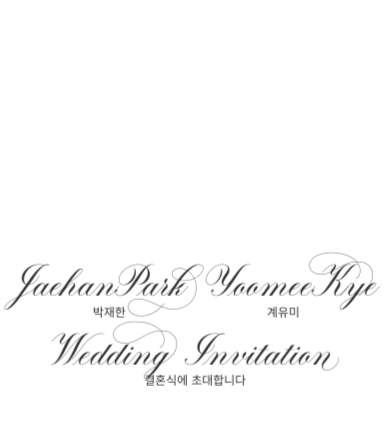
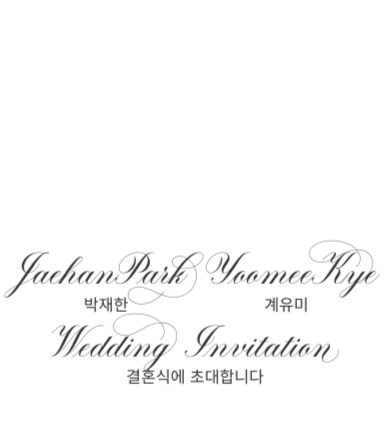
Before and after one commit to WallistoJH/invitation, a PHP site: page /index.html in a window 390 px wide. Shown: the part 383-808 px from the top of the page. Run offline with PHP 8.4, Linux system fonts and the light colour scheme; some libraries are stand-ins or nearby versions; some web fonts are replaced.

Commit message:
인트로 콘텐츠 영역 수정 완료

```diff
--- a/css/guide.css
+++ b/css/guide.css
@@ -17,7 +17,7 @@
     font-weight: 600;
     font-style: normal;
 }
-
+p,h1,h2,h3,h4,h5,h6 { margin: 0; }
 body {
     font-family: 'Eulyoo1945', sans-serif;
     font-weight: 400;
@@ -26,10 +26,6 @@ body {
     text-align: center;
 }
 
-.title-en {
-    font-family: 'Brachetto', sans-serif;
-    font-weight: 400;
-}
 
 .dis-block { display: block; }
 .dis-inline-block { display: inline-block; }
@@ -40,6 +36,14 @@ body {
 .mr-0 { margin: 0; }
 
 
-.body-kr { font-size: 16px; line-height: 26px; }
-.body2-kr { font-size: 14px; line-height: 21px; }
-.font-0 { font-size: 0; line-height: 0; }
+.title-en {
+    font-family: 'Brachetto', sans-serif;
+    font-weight: 400;
+    font-size: 40px;
+    line-height: 40px;
+    margin: 16px 0 20px;
+
+}
+.body-kr { font-size: 16px; line-height: 28px; letter-spacing: -.8px; word-spacing: -1px; }
+.body2-kr { font-size: 14px; line-height: 21px; letter-spacing: -.8px; word-spacing: -1px; }
+.font-0 { font-size: 0; line-height: 0; letter-spacing: 0; word-spacing: 0; }
--- a/css/inv.css
+++ b/css/inv.css
@@ -23,17 +23,43 @@
 #introTitle .intro-kr { margin-top: .65vw; }
 #introTitle .left-top .intro-kr { margin-left: 4.5vw; }
 #introTitle .right-top .intro-kr { margin-left: -4.5vw; }
-
-
 /* 타이포그래피 */
-.intro-en { font-size: 8vw; line-height: 8vw; }
+.intro-en { font-family: 'Brachetto', sans-serif; font-size: 8vw; line-height: 8vw; font-weight: 400; }
 .intro-kr { font-size: 2.65vw; line-height: 2.65vw; font-weight: 400;}
-
 @media screen and (max-width: 767px) {
-    #introTitle { transform: scale(1.15);}
+    #introTitle { transform: scale(1.15); }
+    #introTitle .top { margin-top: -32px; }
+    #introTitle .left-top .intro-kr { margin-left: 12px; }
+    #introTitle .right-top .intro-kr { margin-left: -12px; }
+    .intro-kr { font-size: 14px; line-height: 14px; font-weight: 400;}
 }
 
 /* 2. 텍스트 타이틀 */
 #introContent {
     margin-top: 100vh;
 }
+#introContent .content {
+    width: calc(100% - 32px);
+    max-width: 480px;
+    padding: 32px 24px;
+    margin: 0 auto;
+    overflow: hidden;
+    background: rgba(231,231,231,.4);
+    box-sizing: border-box;
+    border-radius: 12px;
+    backdrop-filter: blur(12px);
+}
+#introContent .content .content-title .title-en { white-space: nowrap; }
+#introContent .content .content-title .body-kr {
+    text-align: justify;
+    letter-spacing: -0.3px;
+    word-spacing: -2px;
+    text-align-last: center;
+}
+#introContent .content .content-title .body-kr span { font-size: 12px; position: relative; top: -2px; }
+/* 콘텐츠 바디 */
+#introContent .content .content-body .top { margin: 32px 0 32px; }
+#introContent .content .content-body .top .title-en { margin: 0; font-size: 28px; line-height: 24px; position: relative; top: 2px;}
+@media screen and (max-width: 767px) {
+    #introContent .content { padding: 32px 20px; }
+}
--- a/index.html
+++ b/index.html
@@ -83,26 +83,53 @@
 <section id="introTitle" class="font-0">
     <article class="dis-block flu font-0 top">
         <article class="dis-inline-block left-top">
-            <h4 class="intro-en title-en mr-0">JaehanPark</h4>
+            <h4 class="intro-en mr-0">JaehanPark</h4>
             <h6 class="intro-kr mr-0">박재한</h6>
         </article>
         <article class="dis-inline-block right-top">
-            <h4 class="intro-en title-en mr-0">YoomeeK<span style="font-feature-settings: 'ss04' on;">y</span>e</h4>
+            <h4 class="intro-en mr-0">YoomeeK<span style="font-feature-settings: 'ss04' on;">y</span>e</h4>
             <h6 class="intro-kr mr-0">계유미</h6>
         </article>
     </article>
     <article class="dis-block flu font-0 bottom">
-        <h4 class="intro-en title-en mr-0">Wedding Invitation</h4>
+        <h4 class="intro-en mr-0">Wedding Invitation</h4>
         <h6 class="intro-kr mr-0">결혼식에 초대합니다</h6>
     </article>
 </section>
 
 <section id="introContent">
     <article class="content">
-        <p class="body-kr">
-            박수와 축복 속에서 새로운 시작을 맞이합니다. ✿ 재미있고 행복한 날들을 함께 만들어 가려 합니다. ✿ 한결같이 서로를 아끼고 사랑하며 걸어가겠습니다. ✿ 계절이 바뀌어도 변함없는 마음으로 서겠습니다. ✿ 유난히 따뜻할 그날, 여러분과 함께하고 싶습니다. ✿ 미래로 내딛는 첫걸음에 소중한 발걸음을 부탁드립니다.
-        </p>
+        <!-- 콘텐츠 타이틀 -->
+        <aside class="content-title">
+            <p class="title-en">Greeting Message</p>
+            <p class="body-kr">
+                박수와 축복 속에서 새로운 시작을 맞이합니다. <span>✿</span> 재미있고 행복한 날들을 함께 만들어 가려 합니다. <span>✿</span> 한결같이 서로를 아끼고 사랑하며 걸어가겠습니다. <span>✿</span> 계절이 바뀌어도 변함없는 마음으로 서겠습니다. <span>✿</span> 유난히 따뜻할 그날, 여러분과 함께하고 싶습니다. <span>✿</span> 미래로 내딛는 첫걸음에 소중한 발걸음을 부탁드립니다.
+            </p>
+        </aside>
+        <!-- 콘텐츠 서로 내용 -->
+        <aside class="content-body font-0">
+            <div class="top">
+                <div class="dis-inline-block left half">
+                    <p class="body-kr">박화일 · 이명자 의 아들</p>
+                    <p class="title-en">Jaehan</p>
+                    <p class="body-kr">재한</p>
+                </div>
+                <div class="dis-inline-block right half">
+                    <p class="body-kr">계인걸 · 한경희 의 딸</p>
+                    <p class="title-en">Yoomee</p>
+                    <p class="body-kr">유미</p>
+                </div>
+            </div>
+            <div class="bottom">
+                <p class="body-kr">
+                    2025. 03. 22. (토) 12:10<br/>
+                    더컨벤션 송파문정, 12층 그랜드볼룸
+                </p>
+            </div>
+        </aside>
     </article>
+
+
 </section>
 
 
```
